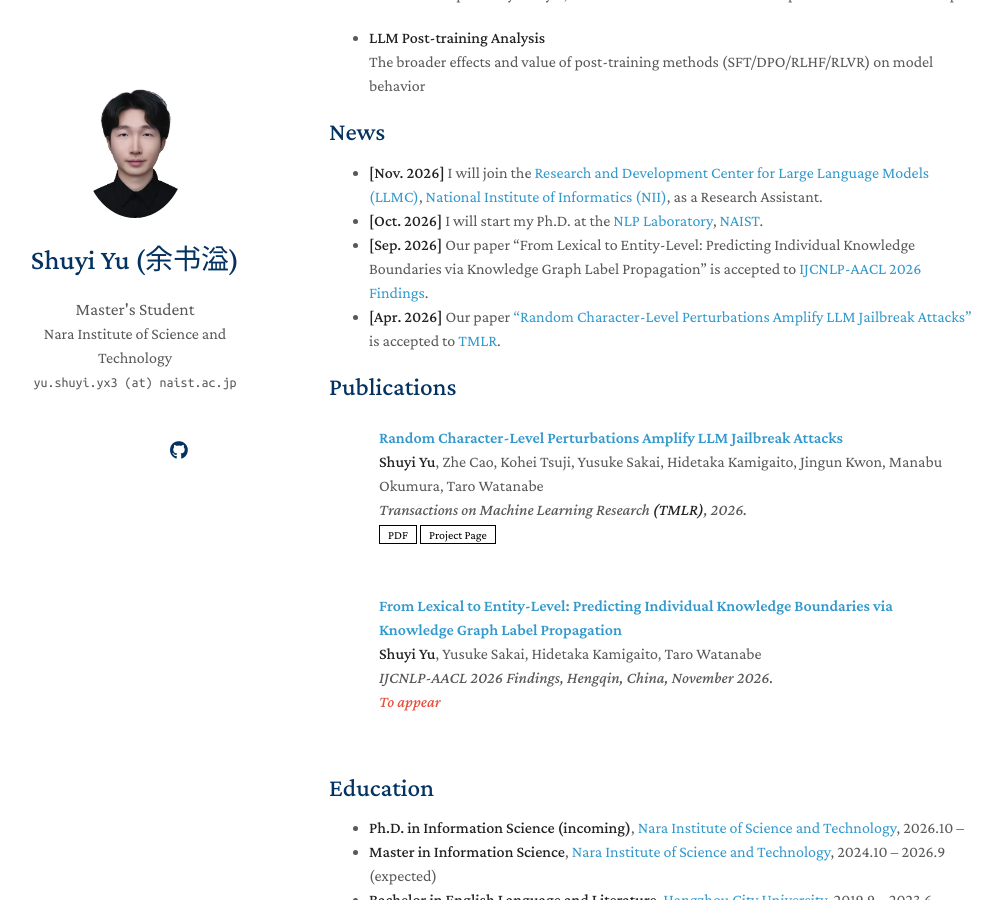
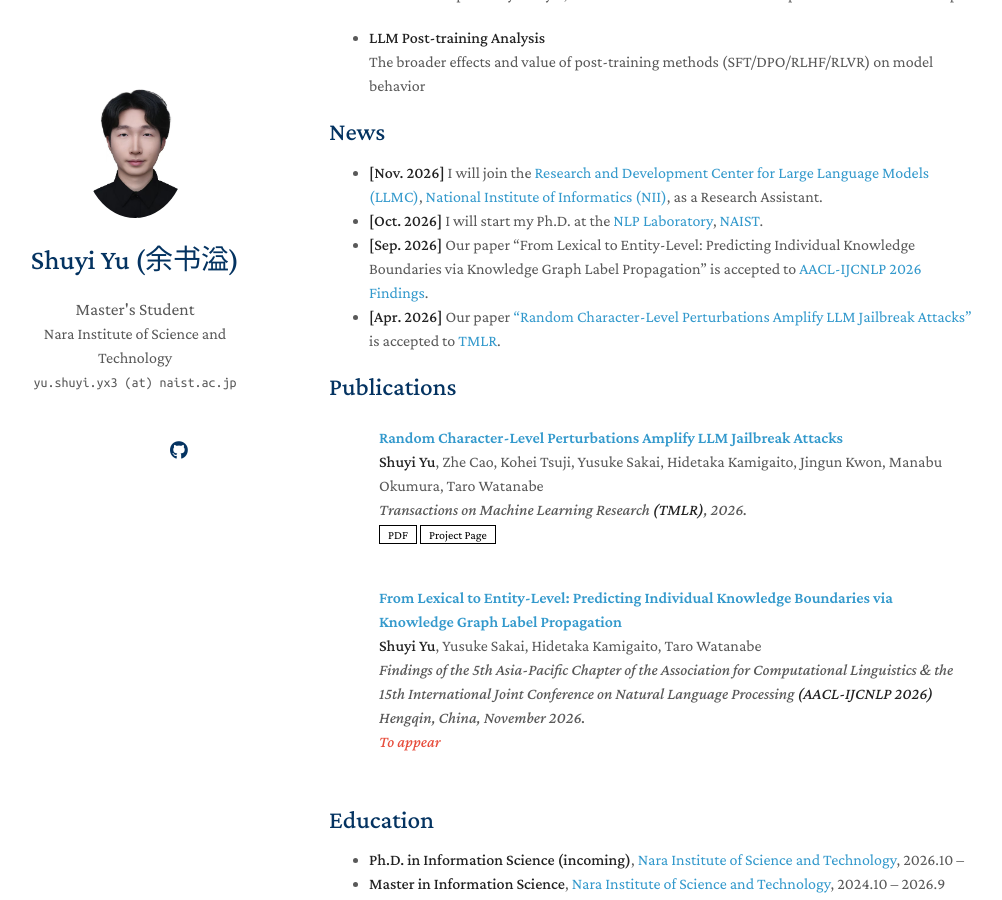
Before and after one commit to yyushuyui/yyushuyui.github.io, a Jekyll site: the page built from index.md, in a window 1280 px wide and 900 px high, scrolled down 976 px. Shown: the whole window, without its empty margins (141-1143 px from the left). Built offline with Jekyll 4.4.1, drawn with Linux system fonts in a browser that asks for light colours; a style sheet for code colours, icons or effects is not loaded; our own code applies the rules of GitHub Pages for plain Markdown files.

Commit message:
Split venue name and location onto separate lines

```diff
--- a/_data/publications.yml
+++ b/_data/publications.yml
@@ -10,5 +10,5 @@ main:
   - title: "From Lexical to Entity-Level: Predicting Individual Knowledge Boundaries via Knowledge Graph Label Propagation"
     authors: <strong>Shuyi Yu</strong>, Yusuke Sakai, Hidetaka Kamigaito, Taro Watanabe
     conference_short: AACL Findings
-    conference: IJCNLP-AACL 2026 Findings, Hengqin, China, November 2026.
+    conference: Findings of the 5th Asia-Pacific Chapter of the Association for Computational Linguistics &amp; the 15th International Joint Conference on Natural Language Processing <strong>(AACL-IJCNLP 2026)</strong><br>Hengqin, China, November 2026.
     notes: To appear
--- a/index.md
+++ b/index.md
@@ -31,7 +31,7 @@ I am originally from Hangzhou, Zhejiang, China. Before beginning graduate study
 
 - **[Nov. 2026]** I will join the [Research and Development Center for Large Language Models (LLMC)](https://llmc.nii.ac.jp/en/), [National Institute of Informatics (NII)](https://www.nii.ac.jp/en/), as a Research Assistant.
 - **[Oct. 2026]** I will start my Ph.D. at the [NLP Laboratory](https://nlp.naist.jp/en/), [NAIST](https://www.naist.jp/en/).
-- **[Sep. 2026]** Our paper "From Lexical to Entity-Level: Predicting Individual Knowledge Boundaries via Knowledge Graph Label Propagation" is accepted to [IJCNLP-AACL 2026 Findings](https://2026.aaclnet.org/).
+- **[Sep. 2026]** Our paper "From Lexical to Entity-Level: Predicting Individual Knowledge Boundaries via Knowledge Graph Label Propagation" is accepted to [AACL-IJCNLP 2026 Findings](https://2026.aaclnet.org/).
 - **[Apr. 2026]** Our paper ["Random Character-Level Perturbations Amplify LLM Jailbreak Attacks"](https://openreview.net/forum?id=BXsOIppKEI) is accepted to [TMLR](https://jmlr.org/tmlr/).
 
 {% include_relative _includes/publications.md %}
```
